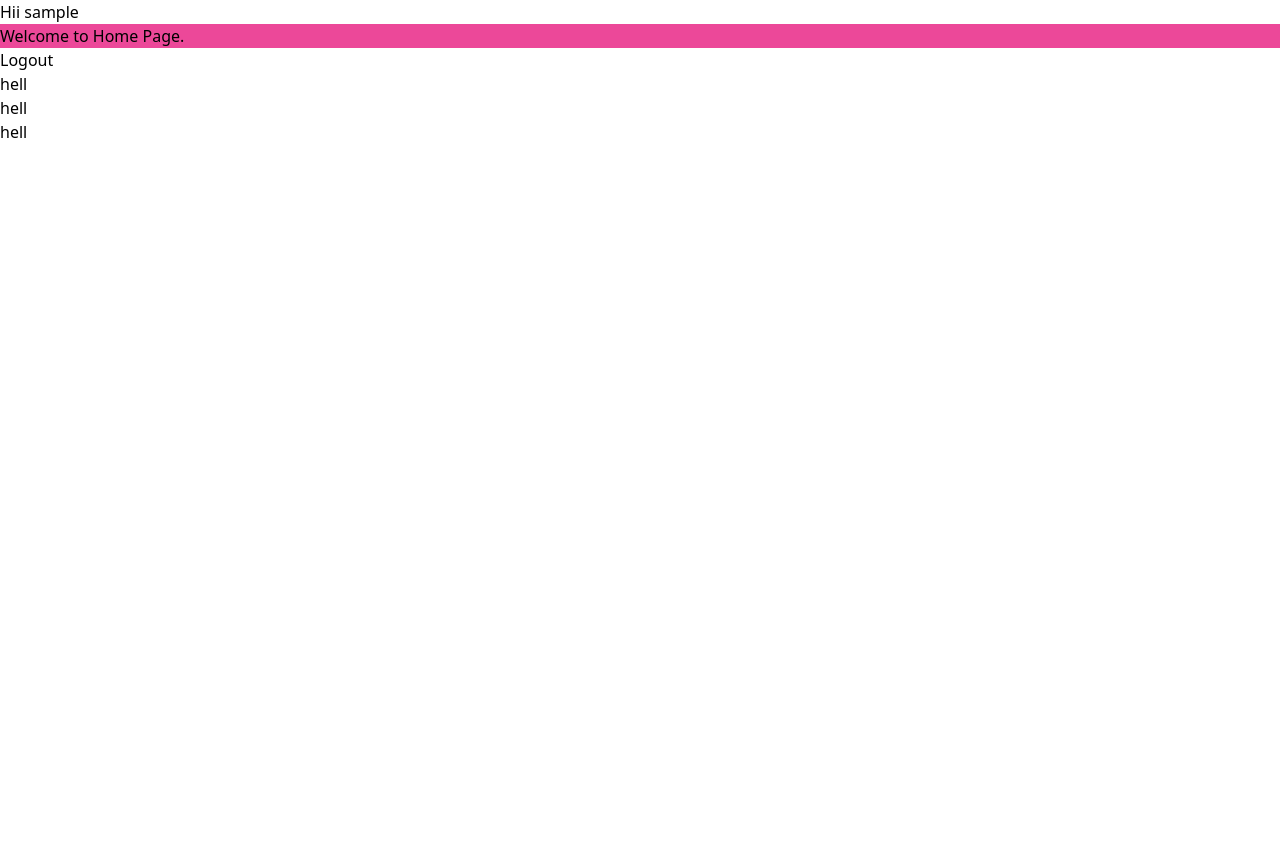
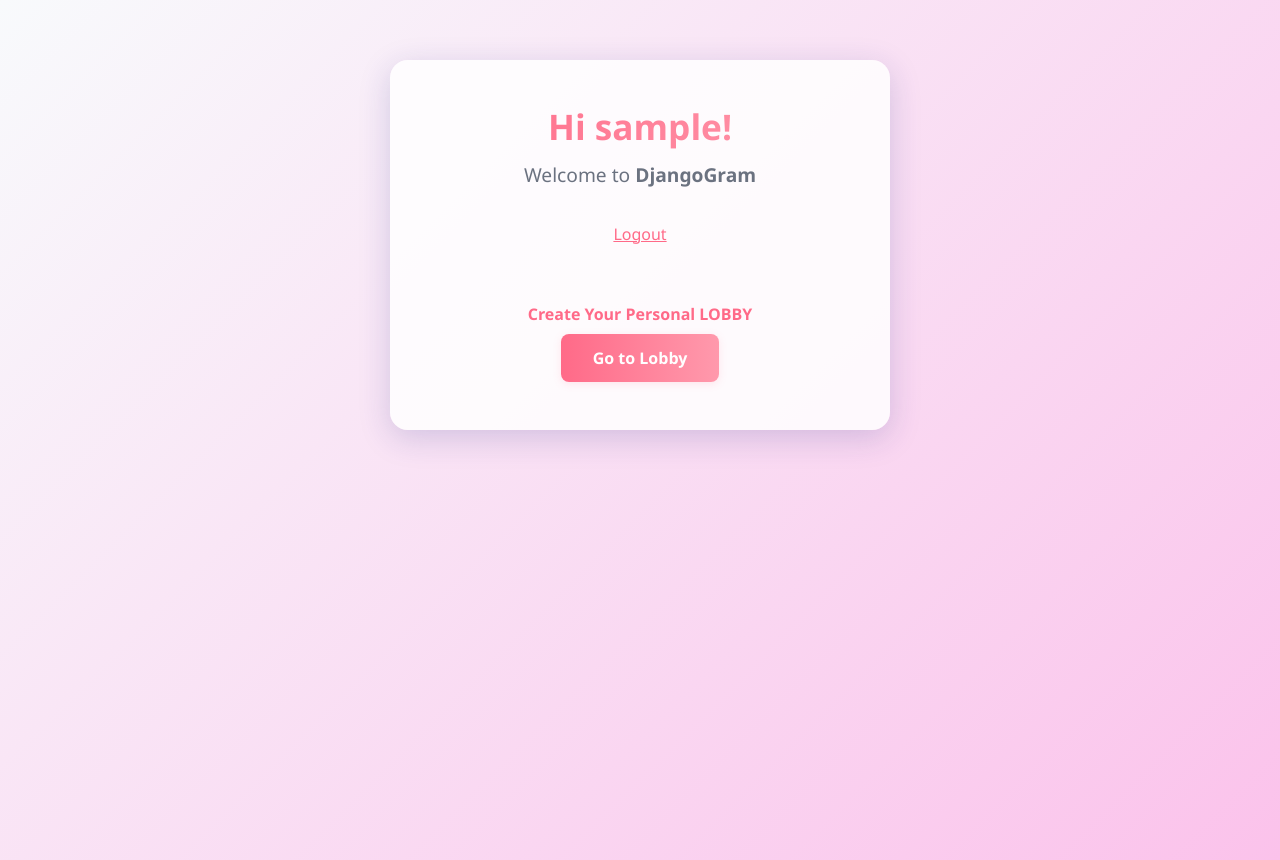
Before and after one commit to kushalyadav0/DjangoGram, a Django app: page / in a window 1280 px wide. Before the commit the page ends 138 px from the top, so only its background shows below. Run offline with Django 5.2, Linux system fonts and the light colour scheme; the visitor is signed in with stand-in values (Sample User, id 1); some libraries are stand-ins or nearby versions.

Commit message:
Refactor chat and account templates; update chat URLs
- Updated chat and account-related templates for improved UI/UX
- Removed unused account_inactive.html template
- Modified chat URLs for better routing

```diff
--- a/project/chat/urls.py
+++ b/project/chat/urls.py
@@ -2,6 +2,6 @@ from django.urls import path
 from . import views
 
 urlpatterns = [
-    path('lobby/', views.lobby),
+    path('lobby/', views.lobby, name="lobby"),
     path('chat/<str:room_name>/', views.chat,name='room')
 ]
--- a/project/templates/chat/chat.html
+++ b/project/templates/chat/chat.html
@@ -19,7 +19,7 @@
             <span class="text-lg font-medium text-gray-200 mt-2">Welcome to the</span>
             <span class="text-3xl font-extrabold text-pink-600 dark:text-pink-400 mt-2">Chat Hell 😈</span>
         </div>
-        <div id="msg_div" class="h-80 overflow-y-auto bg-gray-900/80 rounded-lg border border-pink-600 shadow-inner p-4 mb-6 flex flex-col gap-2">
+        <div id="msg_div" class="h-80 text-amber-100 overflow-y-auto bg-gray-900/80 rounded-lg border border-pink-600 shadow-inner p-4 mb-6 flex flex-col gap-2">
             <!-- Messages will appear here -->
         </div>
         <form action="" id="form" class="flex gap-2">
--- a/project/templates/index.html
+++ b/project/templates/index.html
@@ -4,11 +4,67 @@
 {% block title %}Home{% endblock %}
 
 {% block content %}
-<h1>Hii {% user_display user %}</h1>
-<h1 class='bg-pink-500'>Welcome to Home Page.</h1>
-<div><a href="{% url "account_logout" %}">Logout</a></div>
-<h2>hell</h2>
-<h4>hell</h4>
-<h5>hell</h5>
+<style>
+    body {
+        background: linear-gradient(135deg, #f8fafc 0%, #fbc2eb 100%);
+        min-height: 100vh;
+        font-family: 'Segoe UI', sans-serif;
+    }
+    .main-container {
+        max-width: 500px;
+        margin: 60px auto;
+        background: rgba(255,255,255,0.85);
+        border-radius: 18px;
+        box-shadow: 0 8px 32px 0 rgba(31, 38, 135, 0.18);
+        padding: 2.5rem 2rem;
+        text-align: center;
+    }
+    .welcome-title {
+        font-size: 2.2rem;
+        font-weight: 700;
+        background: linear-gradient(90deg, #ff6a88 0%, #ff99ac 100%);
+        color: transparent;
+        background-clip: text;
+        -webkit-background-clip: text;
+        margin-bottom: 0.5rem;
+    }
+    .subtitle {
+        font-size: 1.2rem;
+        color: #6b7280;
+        margin-bottom: 2rem;
+    }
+    .btn {
+        display: inline-block;
+        padding: 0.75rem 2rem;
+        background: linear-gradient(90deg, #ff6a88 0%, #ff99ac 100%);
+        color: #fff;
+        border: none;
+        border-radius: 8px;
+        font-size: 1rem;
+        font-weight: 600;
+        text-decoration: none;
+        transition: box-shadow 0.2s;
+        box-shadow: 0 2px 8px rgba(255, 106, 136, 0.15);
+        margin: 0.5rem 0;
+    }
+    .btn:hover {
+        box-shadow: 0 4px 16px rgba(255, 106, 136, 0.25);
+        background: linear-gradient(90deg, #ff99ac 0%, #ff6a88 100%);
+    }
+    .logout-link {
+        color: #ff6a88;
+        font-weight: 500;
+        text-decoration: underline;
+        margin-bottom: 1.5rem;
+        display: inline-block;
+    }
+</style>
 
+<div class="main-container">
+    <div class="welcome-title">Hi {% user_display user %}!</div>
+    <div class="subtitle">Welcome to <b>DjangoGram</b></div>
+    <a href="{% url "account_logout" %}" class="logout-link">Logout</a>
+    <h2 style="margin-top:2rem; font-weight:600; color:#ff6a88;">Create Your Personal LOBBY</h2>
+    <a href="{% url "lobby" %}" class="btn">Go to Lobby</a>
+</div>
 {% endblock %}
```
Also changed, not shown: project/templates/account/account_inactive.html (deleted, +0 -14 lines), project/templates/account/login.html (+53 -0 lines), project/templates/account/logout.html (+44 -0 lines), project/templates/chat/lobby.html (+23 -12 lines), project/templates/socialaccount/login.html (+45 -0 lines).
